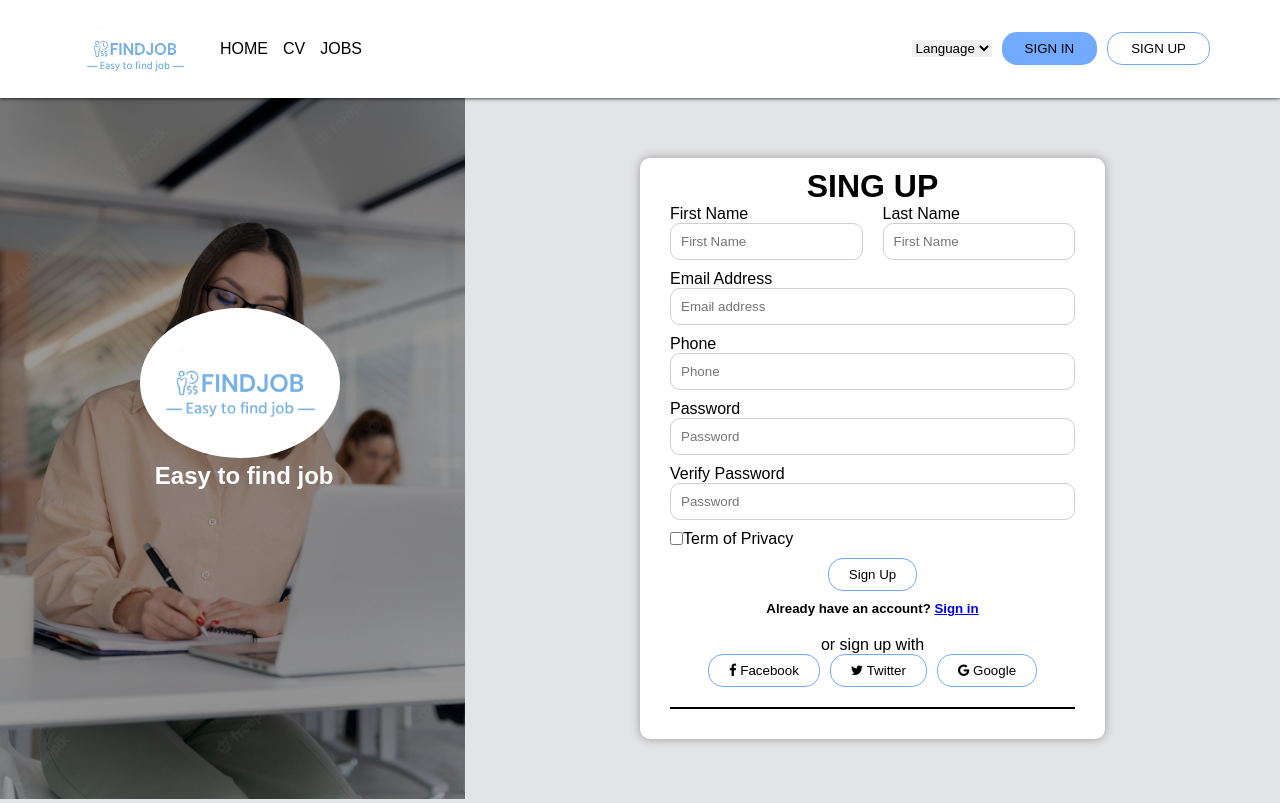
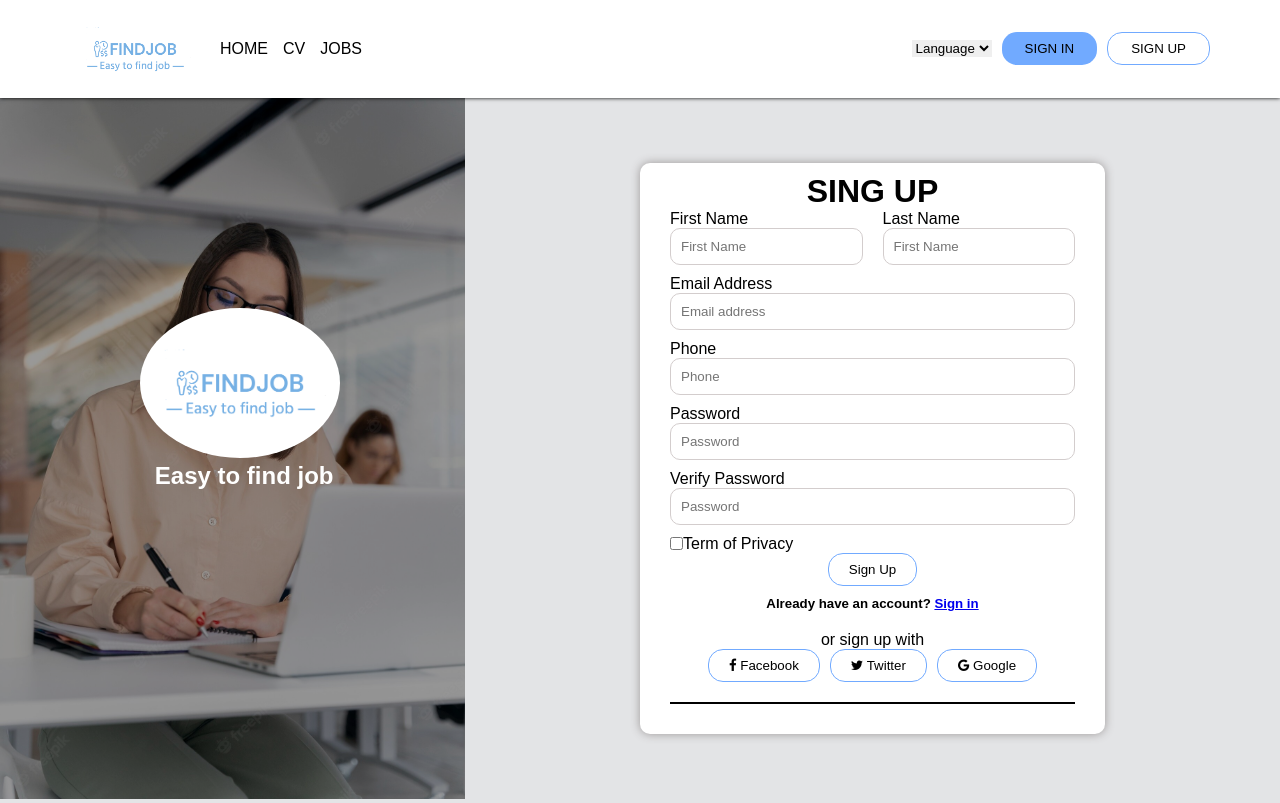
Before and after one commit to Visal2442/team-20, a plain HTML site: page Page/singup.html in a window 1280 px wide. Drawn offline with Linux system fonts and the light colour scheme; a web font is replaced by a local one.

Commit message:
lallalala

```diff
--- a/Page/singup.html
+++ b/Page/singup.html
@@ -8,7 +8,9 @@
     <title>Findjob</title>
     <link rel="icon" type="image/x-icon" href="../IMAGE/logo (1).png">
     <link href="https://fonts.googleapis.com/css2?family=Moul&family=Signika+Negative:wght@500&display=swap" rel="stylesheet">
-    <link rel="stylesheet" href="../css/signup.min.css">
+    <!-- <link rel="stylesheet" href="../css/signup.min.css"> -->
+
+    <link rel="stylesheet" href="../css/main.min.css">
 </head>
 <body>
 
--- a/sass/main.scss
+++ b/sass/main.scss
@@ -6,6 +6,7 @@
 
 
 
+// ======== All contents =========
 @import"contents/cv-body";
 @import"contents/job-body";
 @import"contents/login-body";
```
